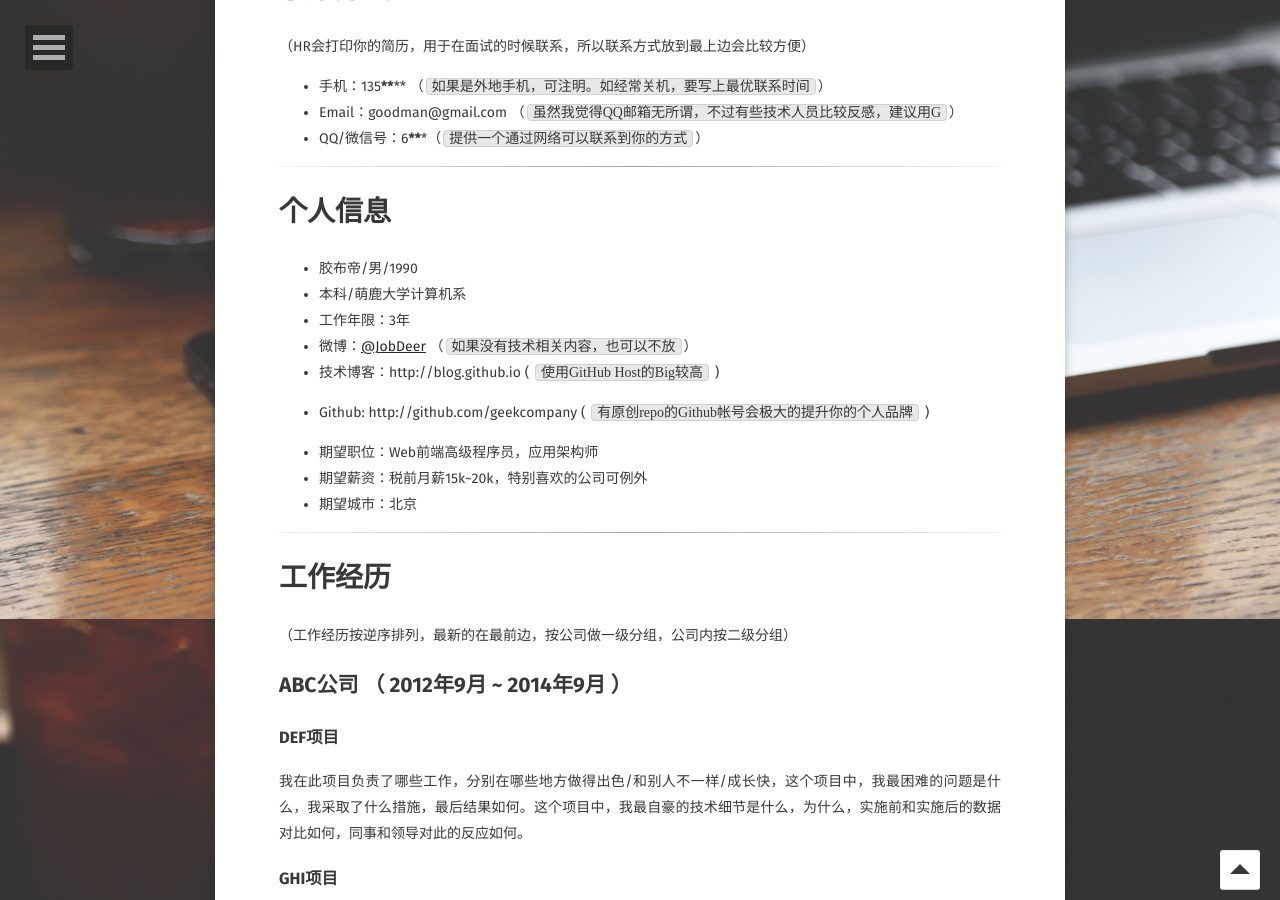
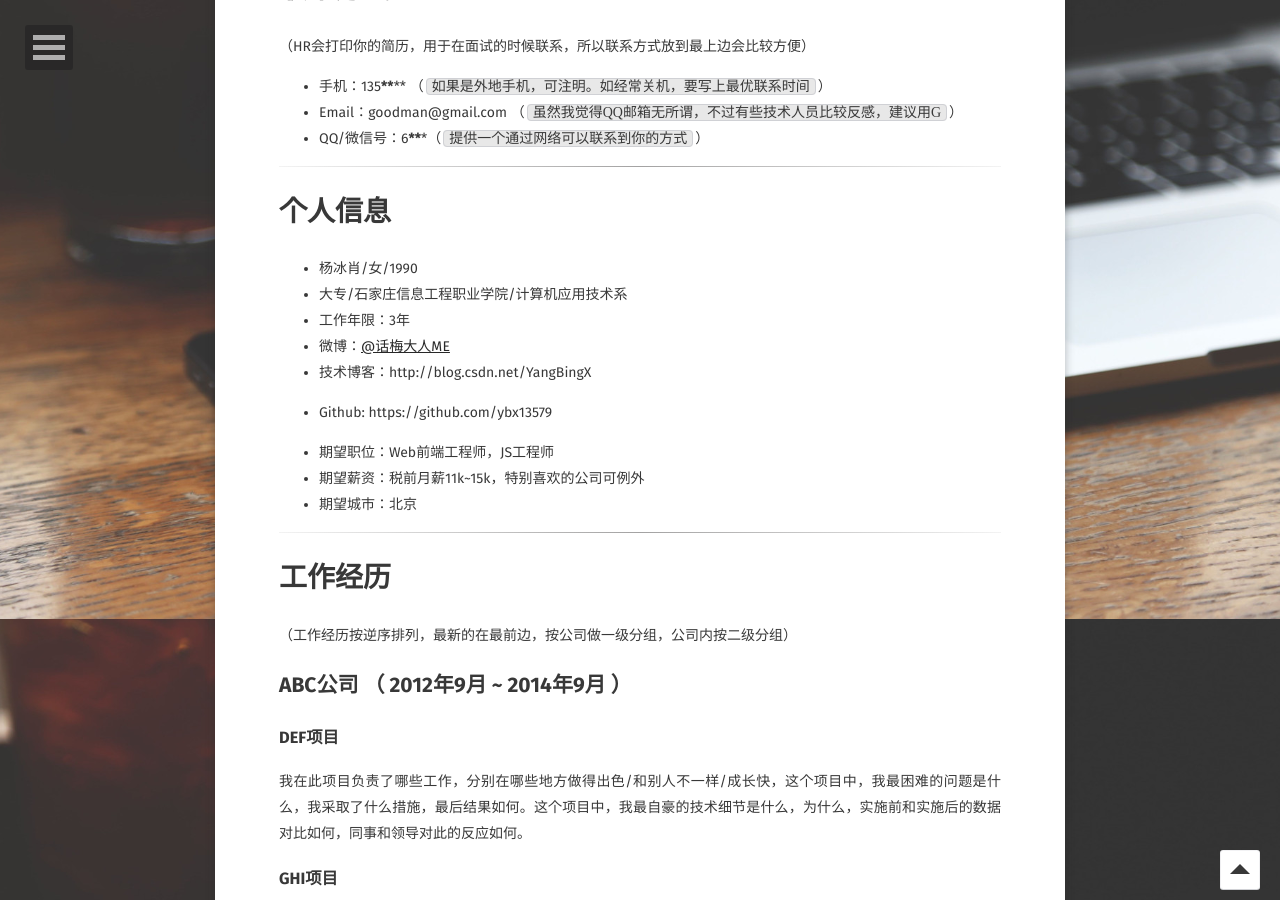
Before and after one commit to ybx13579/IceYang.github.io, a Jekyll site: the page built from about/index.md, in a window 1280 px wide and 900 px high, scrolled down 1181 px. Built offline with Jekyll 4.4.1, drawn with Linux system fonts in a browser that asks for light colours; some web fonts are replaced; some of the changed text lies outside the part shown.

Commit message:
Update index.md

````diff
--- a/about/index.md
+++ b/about/index.md
@@ -50,15 +50,15 @@ comments: false
 
 # 个人信息
 
- - 胶布帝/男/1990
- - 本科/萌鹿大学计算机系
+ - 杨冰肖/女/1990
+ - 大专/石家庄信息工程职业学院/计算机应用技术系
  - 工作年限：3年
- - 微博：[@JobDeer](http://weibo.com/jobdeer) （``` 如果没有技术相关内容，也可以不放 ```）
- - 技术博客：http://blog.github.io ( ``` 使用GitHub Host的Big较高 ```  )
- - Github: http://github.com/geekcompany ( ``` 有原创repo的Github帐号会极大的提升你的个人品牌 ```  )
+ - 微博：[@话梅大人ME](http://weibo.com/u/2114928095)
+ - 技术博客：http://blog.csdn.net/YangBingX
+ - Github: https://github.com/ybx13579
 
- - 期望职位：Web前端高级程序员，应用架构师
- - 期望薪资：税前月薪15k~20k，特别喜欢的公司可例外
+ - 期望职位：Web前端工程师，JS工程师
+ - 期望薪资：税前月薪11k~15k，特别喜欢的公司可例外
  - 期望城市：北京
 
 ---
````
Also changed, not shown: other parts of about/index.md (+1 -1 lines).
